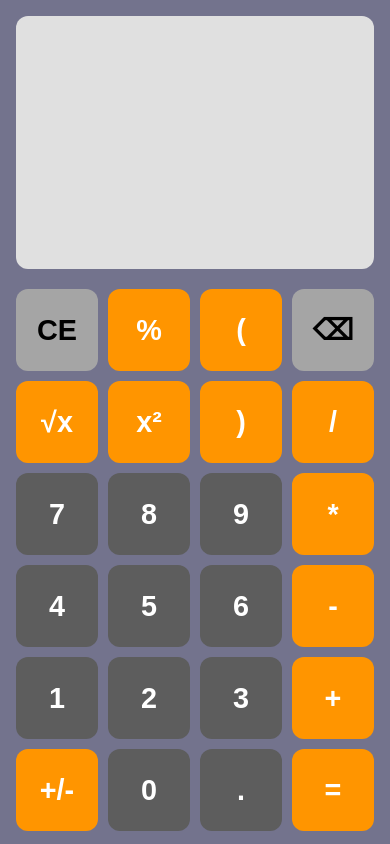
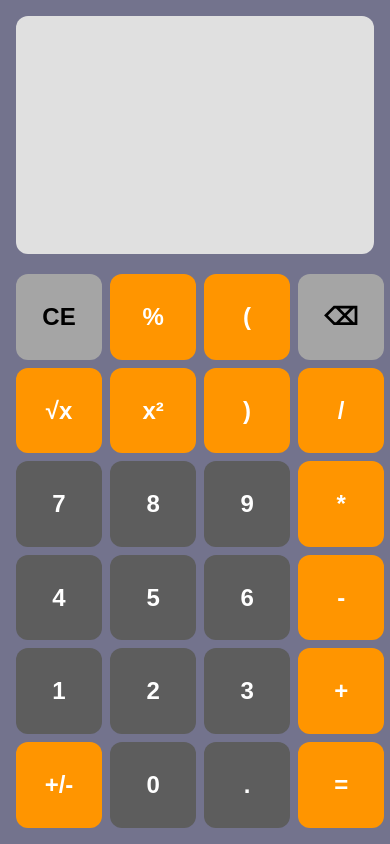
Before and after one commit to Dzmitryuser/Simple-Calculator, a website built with Vite: page index.html in a window 390 px wide. Built offline with nearby package versions, Linux system fonts and the light colour scheme.

Commit message:
doing adaptation

```diff
--- a/src/style.css
+++ b/src/style.css
@@ -125,10 +125,22 @@ body {
 
 /* Мобильная адаптация */
 @media (max-width: 480px) {
+  html, body {
+    height: 100%;
+    overflow: hidden;
+  }
+
+  body {
+    padding: 0;
+    align-items: stretch;
+  }
+
   .app {
     max-width: 100%;
+    width: 100%;
     height: 100vh;
-    min-height: 100vh;
+    min-height: -webkit-fill-available;
+    margin: 0;
     border-radius: 0;
     padding: 16px;
     display: flex;
@@ -136,24 +148,31 @@ body {
   }
 
   .screen {
-    min-height: 30vh;
-    flex-grow: 1;
+    min-height: 0;
+    flex: 1 1 30%;
+    max-height: 35vh;
   }
 
   .keybord {
-    flex-grow: 2;
-    gap: 10px;
+    flex: 2 1 70%;
+    gap: 8px;
+    grid-template-rows: repeat(5, 1fr);
+    padding-bottom: env(safe-area-inset-bottom);
   }
 
   .button {
-    font-size: 1.8rem;
+    font-size: 1.5rem;
+    min-height: 0;
+    aspect-ratio: 1;
+    max-height: 100%;
   }
 
   .answer {
-    font-size: 4rem;
+    font-size: 3rem;
+    line-height: 1.2;
   }
 
   .operations {
-    font-size: 1.8rem;
+    font-size: 1.5rem;
   }
 }
```
